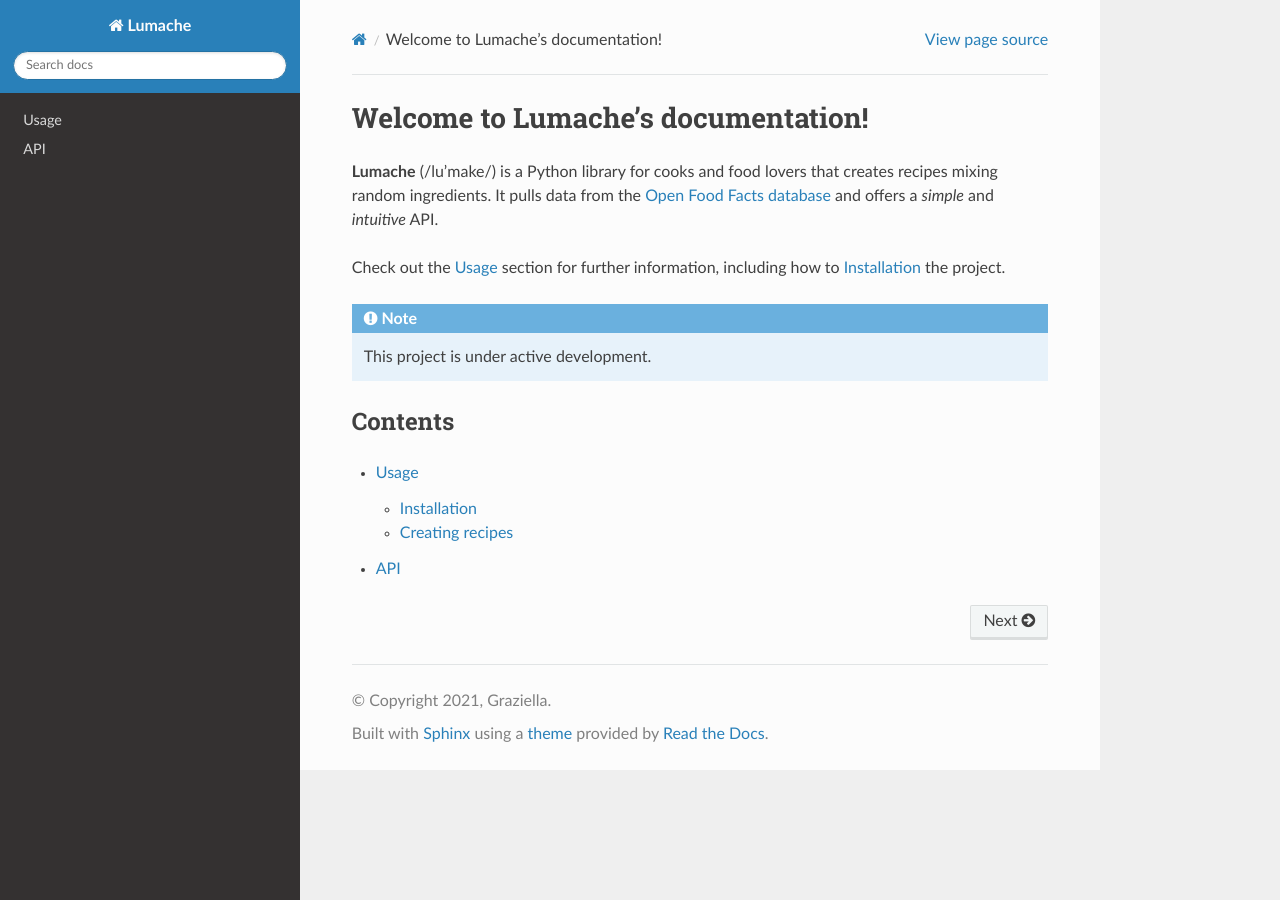
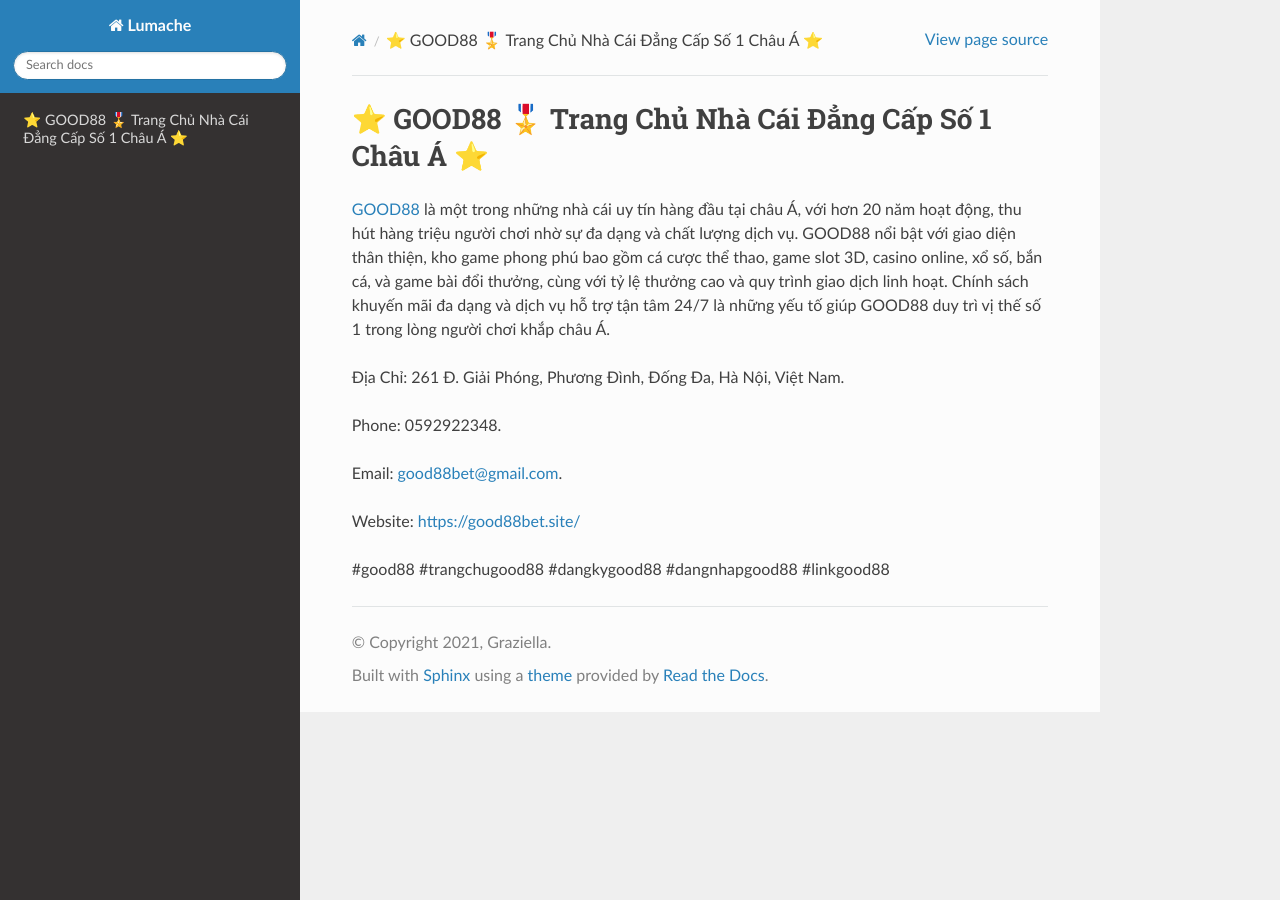
Before and after one commit to JonsCalicut123/good88betsite, a Sphinx documentation site: the page built from docs/source/index.rst, in a window 1280 px wide. Built offline with Sphinx 7.4.7 and the Read the Docs theme 3.1.0, drawn with Linux system fonts in a browser that asks for light colours.

Commit message:
Update index.rst

```diff
--- a/docs/source/index.rst
+++ b/docs/source/index.rst
@@ -1,22 +1,14 @@
-Welcome to Lumache's documentation!
+⭐️ GOOD88 🎖️ Trang Chủ Nhà Cái Đẳng Cấp Số 1 Châu Á ⭐️
 ===================================
 
-**Lumache** (/lu'make/) is a Python library for cooks and food lovers
-that creates recipes mixing random ingredients.
-It pulls data from the `Open Food Facts database <https://world.openfoodfacts.org/>`_
-and offers a *simple* and *intuitive* API.
+`GOOD88 <https://good88bet.site/>`_ là một trong những nhà cái uy tín hàng đầu tại châu Á, với hơn 20 năm hoạt động, thu hút hàng triệu người chơi nhờ sự đa dạng và chất lượng dịch vụ. GOOD88 nổi bật với giao diện thân thiện, kho game phong phú bao gồm cá cược thể thao, game slot 3D, casino online, xổ số, bắn cá, và game bài đổi thưởng, cùng với tỷ lệ thưởng cao và quy trình giao dịch linh hoạt. Chính sách khuyến mãi đa dạng và dịch vụ hỗ trợ tận tâm 24/7 là những yếu tố giúp GOOD88 duy trì vị thế số 1 trong lòng người chơi khắp châu Á.
 
-Check out the :doc:`usage` section for further information, including
-how to :ref:`installation` the project.
+Địa Chỉ: 261 Đ. Giải Phóng, Phương Đình, Đống Đa, Hà Nội, Việt Nam.
 
-.. note::
+Phone: 0592922348.
 
-   This project is under active development.
+Email: good88bet@gmail.com.
 
-Contents
---------
+Website: https://good88bet.site/
 
-.. toctree::
-
-   usage
-   api
+#good88 #trangchugood88 #dangkygood88 #dangnhapgood88 #linkgood88
```
